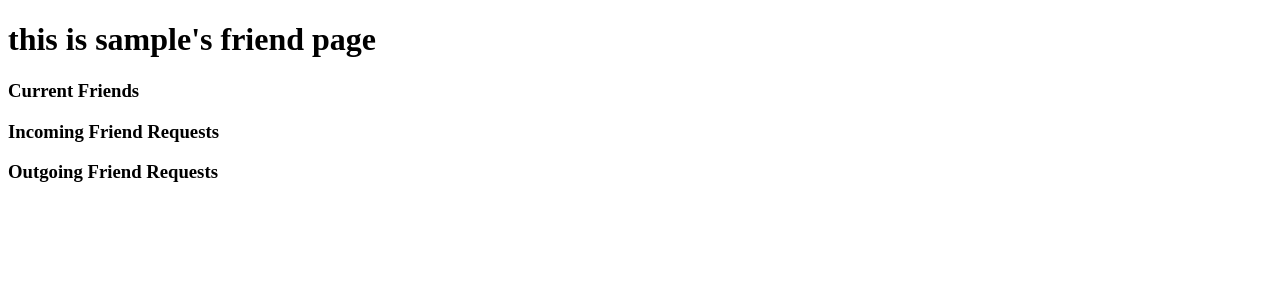
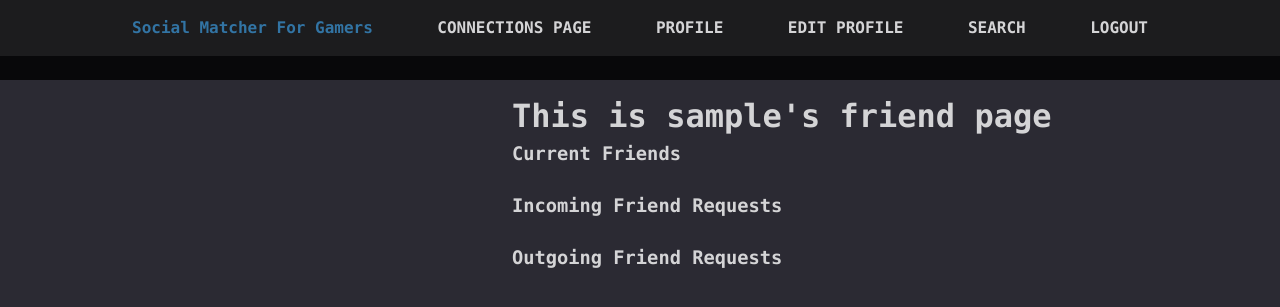
Before and after one commit to ctstolfa/SocialMatcherForGamers, a Django app: template SMG/templates/friendPage.html in a window 1280 px wide. Shown: the top 307 px of the page. Run offline with Django 4.2, Linux system fonts and the light colour scheme; the template is opened without the code that fills it, so the values that code supplies are empty; the visitor is signed in with stand-in values (Sample User, id 1).

Commit message:
Styled friendPage.html

```diff
--- a/SMG/templates/friendPage.html
+++ b/SMG/templates/friendPage.html
@@ -1,11 +1,132 @@
 <!DOCTYPE html>
 <html lang="en">
 <head>
-    <meta charset="UTF-8">
-    <title>Friend Page</title>
+<meta charset="UTF-8">
+<title>{% block title %}{% endblock %} - Friends</title>
+<style>
+    * {
+        margin: 0;
+        padding: 0;
+    }
+
+    a {
+        color: blue;
+        text-decoration: none;
+        text-transform: uppercase;
+    }
+
+    body {
+        background-color: rgb(43, 42, 51);
+        opacity: 0.8;
+        font-family: "Bitstream Vera Sans Mono", Monaco, "Courier New", Courier, monospace;
+        color: white;
+        line-height: 1.5;
+    }
+
+    .nav {
+        background-color: black;
+        display: flex;
+        justify-content: center;
+        font-weight: bolder;
+        font-size: 1.5em;
+        padding: 0.5em 0 0.5em 0;
+        margin-bottom: 0.5em;
+        width: 100%;
+        opacity: 1;
+    }
+
+    .nav-wrapper {
+        background-color: #191919;;
+        margin: 0;
+        padding: 0.5em 0 0.5em 0;
+        opacity: 1;
+    }
+
+    .nav-internal-wrapper {
+        margin: 0 10% 0 10%;
+        height: 40px;
+        background-color: #191919;
+        display: flex;
+        align-items: center;
+    }
+
+    .nav-internal-wrapper ul {
+        width: 100%;
+        display: flex;
+        justify-content: space-between;
+        text-align: center;
+    }
+
+    .nav-internal-wrapper ul li {
+        list-style: none;
+        margin: 4px;
+    }
+
+    .nav-internal-wrapper ul li a {
+        text-align: center;
+        text-decoration: none;
+        color: white;
+    }
+
+    .nav-internal-wrapper ul li a:hover,
+    .nav-internal-wrapper ul li:nth-child(1) {
+        color: rgb(52, 135, 193)
+    }
+
+    li {
+        list-style: none;
+        font-weight: bold;
+        font-size: 1em;
+    }
+
+    main {
+        margin-left: 40%;
+    }
+
+    button {
+        background-color: rgb(43, 42, 51);
+        border: 2px solid #2ecc71;
+        color: white;
+        padding: 8px 16px;
+        margin: 10px;
+        text-align: center;
+        text-decoration: none;
+        display: inline-block;
+        font-size: 0.9em;
+        border-radius: 1em;
+         transition: 0.25s;
+        cursor: pointer;
+    }
+
+    button:hover {
+        background-color: #2ecc71;
+    }
+</style>
+
+{% block style %}{% endblock %}
 </head>
 <body>
-    <h1> this is {{user.username}}'s friend page</h1>
+<nav class="nav-wrapper">
+    <div class="nav-internal-wrapper">
+        <ul>
+            <li>Social Matcher For Gamers</li>
+            <li class="connection_page"><a href="/connect"> Connections Page</a></li>
+            <li class="profile"><a href="{% url 'profile' username=user.username %}"> Profile</a></li>
+            <li class="edit_profile"><a href="/editProfile"> Edit Profile</a></li>
+            <li class="search"><a href="/search"> Search</a></li>
+            <li class="logout"><a href="{% url 'logout' %}"> Logout</a></li>
+        </ul>
+    </div>
+</nav>
+
+<header>
+    <h1 class="nav">{% block header %}{% endblock %}</h1>
+</header>
+
+<main>
+    {% block content %}
+
+	    <h1> This is {{user.username}}'s friend page</h1>
     <h3>Current Friends</h3>
     {% for friend in friends %}
             <a href="{% url 'profile' username=friend %}"> {{ friend }} </a>
@@ -13,7 +134,7 @@
                 <button type="button">Remove Friend</button>
             </a>
             <br>
-        {% endfor %}
+    {% endfor %}<br>
     <h3>Incoming Friend Requests</h3>
     {% for request in requests %}
             <a href="{% url 'profile' username=request.sender %}"> {{ request.sender }} </a>
@@ -24,7 +145,7 @@
                 <button type="button">Deny Friend Request</button>
             </a>
             <br>
-        {% endfor %}
+    {% endfor %}<br>
     <h3>Outgoing Friend Requests</h3>
         {% for out in outgoing %}
             <a href="{% url 'profile' username=out.receiver %}"> {{ out.receiver }} </a>
@@ -33,5 +154,9 @@
             </a>
             <br>
         {% endfor %}
+
+	{% endblock %}
+</main>
+
 </body>
 </html>
```
